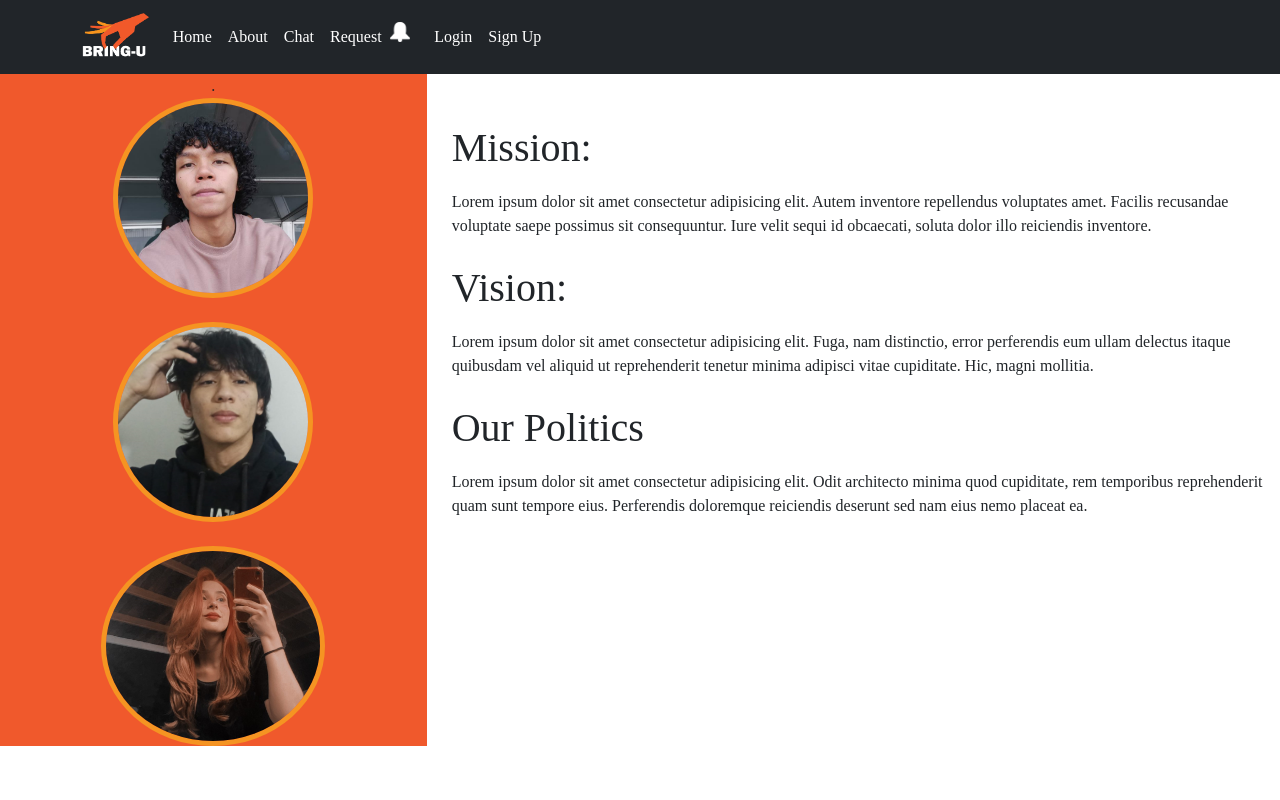
After one commit to JoseTor101/bring-u, a Django app: page /about_us/ in a window 1280 px wide. The commit adds this page. Run offline with Django 4.2, Linux system fonts and the light colour scheme; some libraries are stand-ins or nearby versions.

Commit message:
add my branch

```diff
--- /dev/null
+++ b/bring_u/templates/about_us.html
@@ -0,0 +1,49 @@
+<body>
+    {% extends "base.html" %}
+    {% block content %}
+    <style>
+        .foto{
+            width: auto;
+            height: 200px;
+            border-radius: 50%;
+            margin-left: auto;
+            margin-right: auto;
+            display: flex;
+            flex-direction: column;
+            align-items: center;
+            border: 5px solid #F59422;
+        }
+
+        .texto, .texto1{
+            text-align: left;
+            padding-top: 10px;
+            padding-left: 25px;
+        }
+
+        .texto1{
+            padding-top: 50px;
+        }
+
+        .col-sm-6{
+            background-color: #F0592C ;
+        }
+    </style>
+    <div class="row g-0 text-center">
+        <div class="col-sm-6 col-md-4">.
+            <img class="foto" src="/../media/jose.jpg" alt="">
+            <br>
+            <img class="foto" src="/../media/cris.jpg" alt="">
+            <br>
+            <img class="foto" src="/../media/manu.jpg" alt="">
+        </div>
+        <div class="col-6 col-md-8">
+            <h1 class="texto1">Mission: </h1>
+            <p class="texto"> Lorem ipsum dolor sit amet consectetur adipisicing elit. Autem inventore repellendus voluptates amet. Facilis recusandae voluptate saepe possimus sit consequuntur. Iure velit sequi id obcaecati, soluta dolor illo reiciendis inventore.</p>
+            <h1 class="texto">Vision: </h1>
+            <p class="texto"> Lorem ipsum dolor sit amet consectetur adipisicing elit. Fuga, nam distinctio, error perferendis eum ullam delectus itaque quibusdam vel aliquid ut reprehenderit tenetur minima adipisci vitae cupiditate. Hic, magni mollitia.</p>
+            <h1 class="texto">Our Politics</h1>
+            <p class="texto">Lorem ipsum dolor sit amet consectetur adipisicing elit. Odit architecto minima quod cupiditate, rem temporibus reprehenderit quam sunt tempore eius. Perferendis doloremque reiciendis deserunt sed nam eius nemo placeat ea.</p>
+        </div>
+    </div>
+    {% endblock %}
+</body>
--- a/bring_u/templates/base.html
+++ b/bring_u/templates/base.html
@@ -23,7 +23,7 @@
                             <a class="nav-link" href="/" style="color: white">Home</a>
                         </li>
                         <li class="nav-item">
-                            <a class="nav-link" href="#" style="color: white">About</a>
+                            <a class="nav-link" href="/about_us" style="color: white">About</a>
                         </li>
                         <li class="nav-item">
                             <a class="nav-link" href="/chat" style="color: white">Chat</a>
--- a/bring_u/views.py
+++ b/bring_u/views.py
@@ -273,3 +273,6 @@ def addmenu(request):
         cropped_img = request.POST.get('image-data')
         read_image_from_dataUri(cropped_img)
     return render(request, 'addmenu.html')
+
+def about_us(request):
+    return render(request, 'about_us.html')
--- a/config/urls.py
+++ b/config/urls.py
@@ -17,6 +17,7 @@ urlpatterns = [
     path('chat/', include('chat.urls')),
     path('addmenu/', bringuViews.addmenu),
     path('', include('notifications.urls')),
+    path('about_us/', bringuViews.about_us),
 ]
 
 
```
Also changed, not shown: db.sqlite3, media/cris.jpg (added), media/jose.jpg (added), media/manu.jpg (added).
